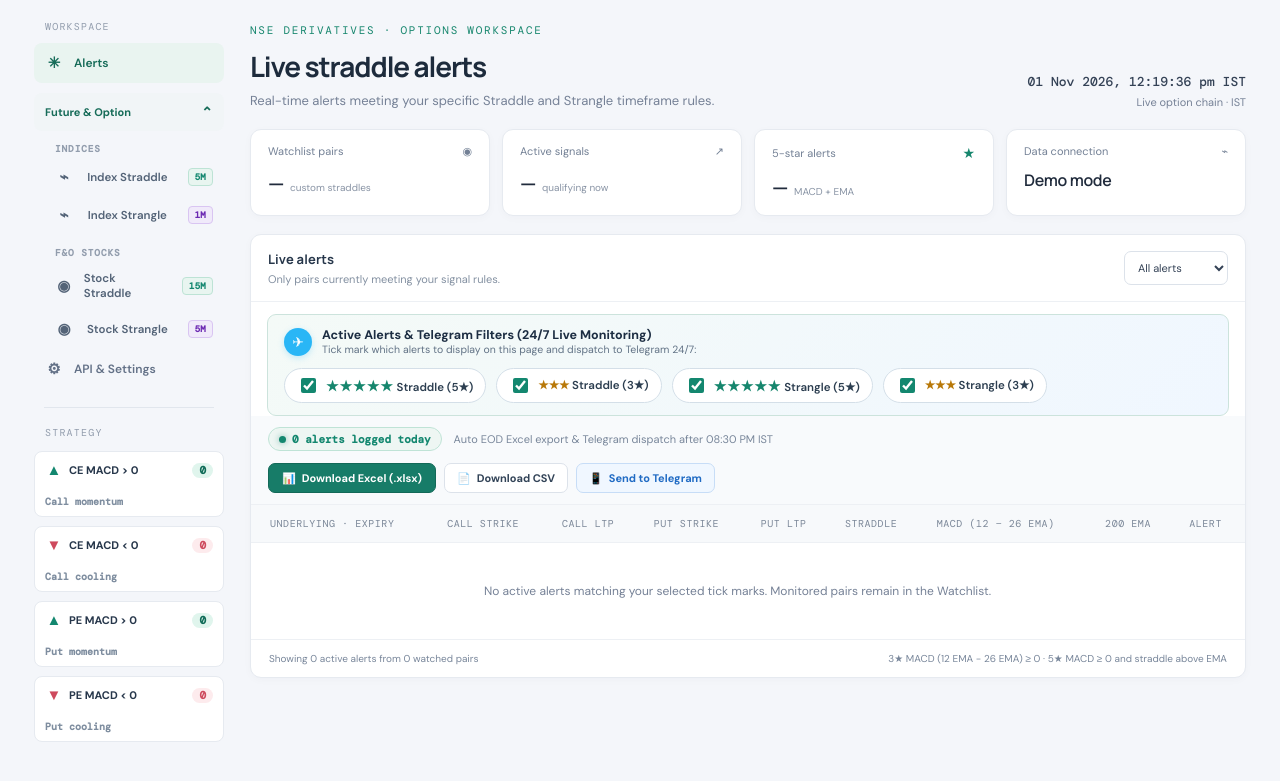
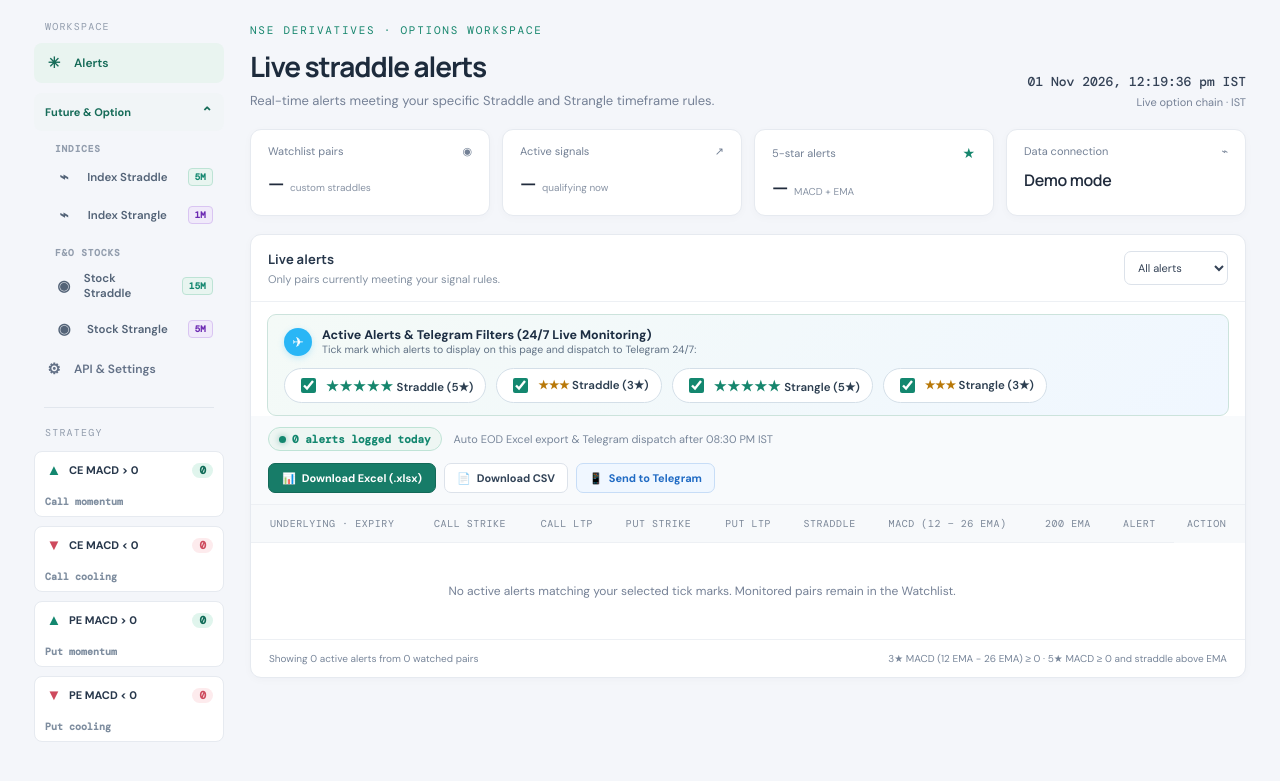
Before and after one commit to nsparth27/FixedStraddle, a website: page index.html in a window 1280 px wide. Shown: the part 75-856 px from the top of the page. Drawn offline with nearby package versions, Linux system fonts and the light colour scheme; no server answers.

Commit message:
Auto-sync: 1/11/2026, 12:19:31 pm

```diff
--- a/index.html
+++ b/index.html
@@ -238,7 +238,7 @@
               </button>
             </div>
           </div>
-          <div class="table-wrap"><table><thead><tr><th>Underlying · Expiry</th><th>Call strike</th><th>Call LTP</th><th>Put strike</th><th>Put LTP</th><th>Straddle</th><th title="MACD = 12-Period EMA − 26-Period EMA">MACD (12 − 26 EMA)</th><th>200 EMA</th><th>Alert</th></tr></thead><tbody id="alertRows"></tbody></table></div>
+          <div class="table-wrap"><table><thead><tr><th>Underlying · Expiry</th><th>Call strike</th><th>Call LTP</th><th>Put strike</th><th>Put LTP</th><th>Straddle</th><th title="MACD = 12-Period EMA − 26-Period EMA">MACD (12 − 26 EMA)</th><th>200 EMA</th><th>Alert</th><th>Action</th></tr></thead><tbody id="alertRows"></tbody></table></div>
           <div class="table-foot"><span id="alertSummary">Waiting for live signals…</span><span>3★ MACD (12 EMA − 26 EMA) ≥ 0 · 5★ MACD ≥ 0 and straddle above EMA</span></div>
         </section>
       </section>
```
